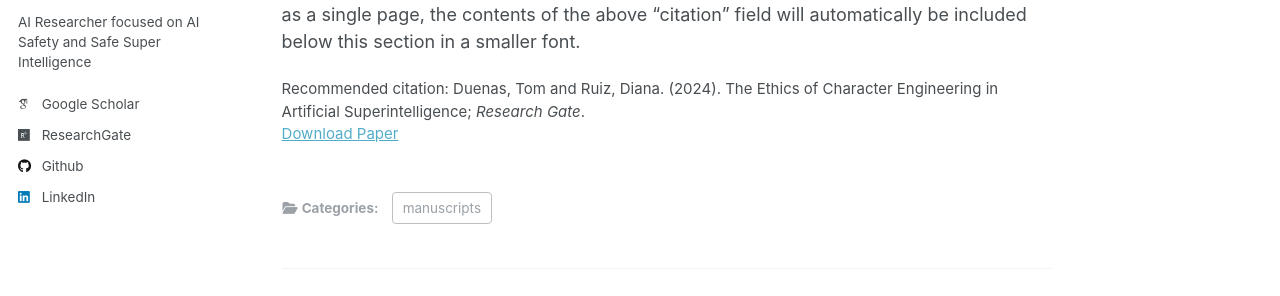
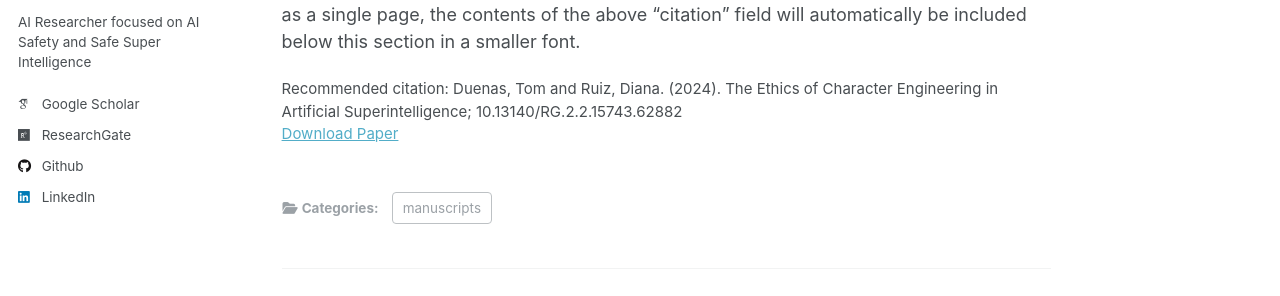
Before and after one commit to TomDuenas/tomduenas.github.io, a Jekyll site: the page built from _publications/ethics-of-character-engineering.md, in a window 1280 px wide and 1198 px high. Shown: the part 311-607 px from the top of the window. Built offline with Jekyll 4.4.1, drawn with Linux system fonts in a browser that asks for light colours; some web fonts are replaced.

Commit message:
Update ethics-of-character-engineering.md

```diff
--- a/_publications/ethics-of-character-engineering.md
+++ b/_publications/ethics-of-character-engineering.md
@@ -7,7 +7,7 @@ excerpt: 'This paper investigates the ethics of character engineering in artific
 date: 2024-09-16
 venue: 'Research Gate'
 paperurl: '[https://www.researchgate.net/publication/384066454_The_Ethics_of_Character_Engineering_in_Artificial_Superintelligence)'
-citation: 'Duenas, Tom and Ruiz, Diana. (2024). The Ethics of Character Engineering in Artificial Superintelligence; <i>Research Gate</i>.'
+citation: 'Duenas, Tom and Ruiz, Diana. (2024). The Ethics of Character Engineering in Artificial Superintelligence; 10.13140/RG.2.2.15743.62882'
 ---
 
 The contents above will be part of a list of publications, if the user clicks the link for the publication than the contents of section will be rendered as a full page, allowing you to provide more information about the paper for the reader. When publications are displayed as a single page, the contents of the above "citation" field will automatically be included below this section in a smaller font.
```
